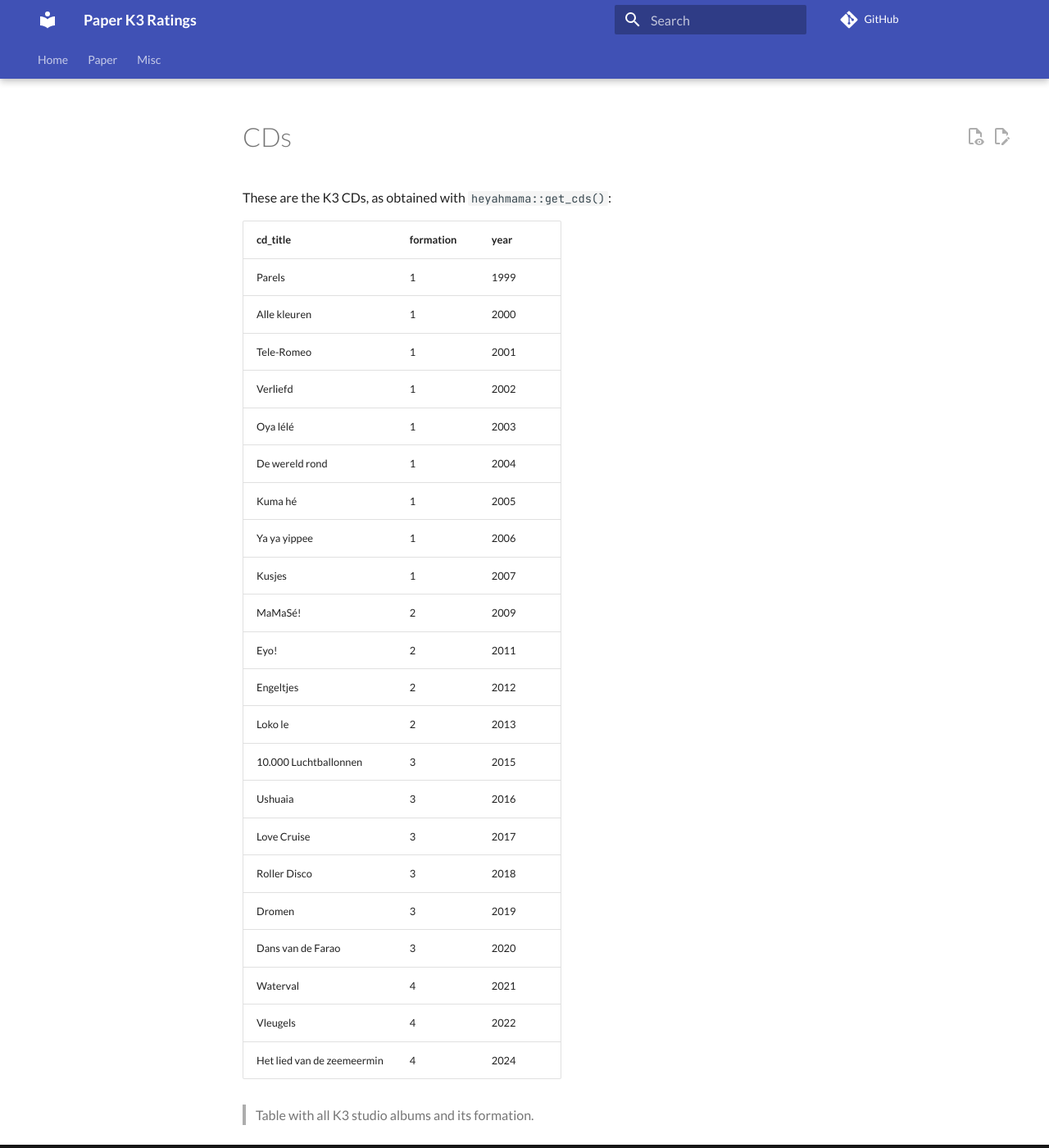
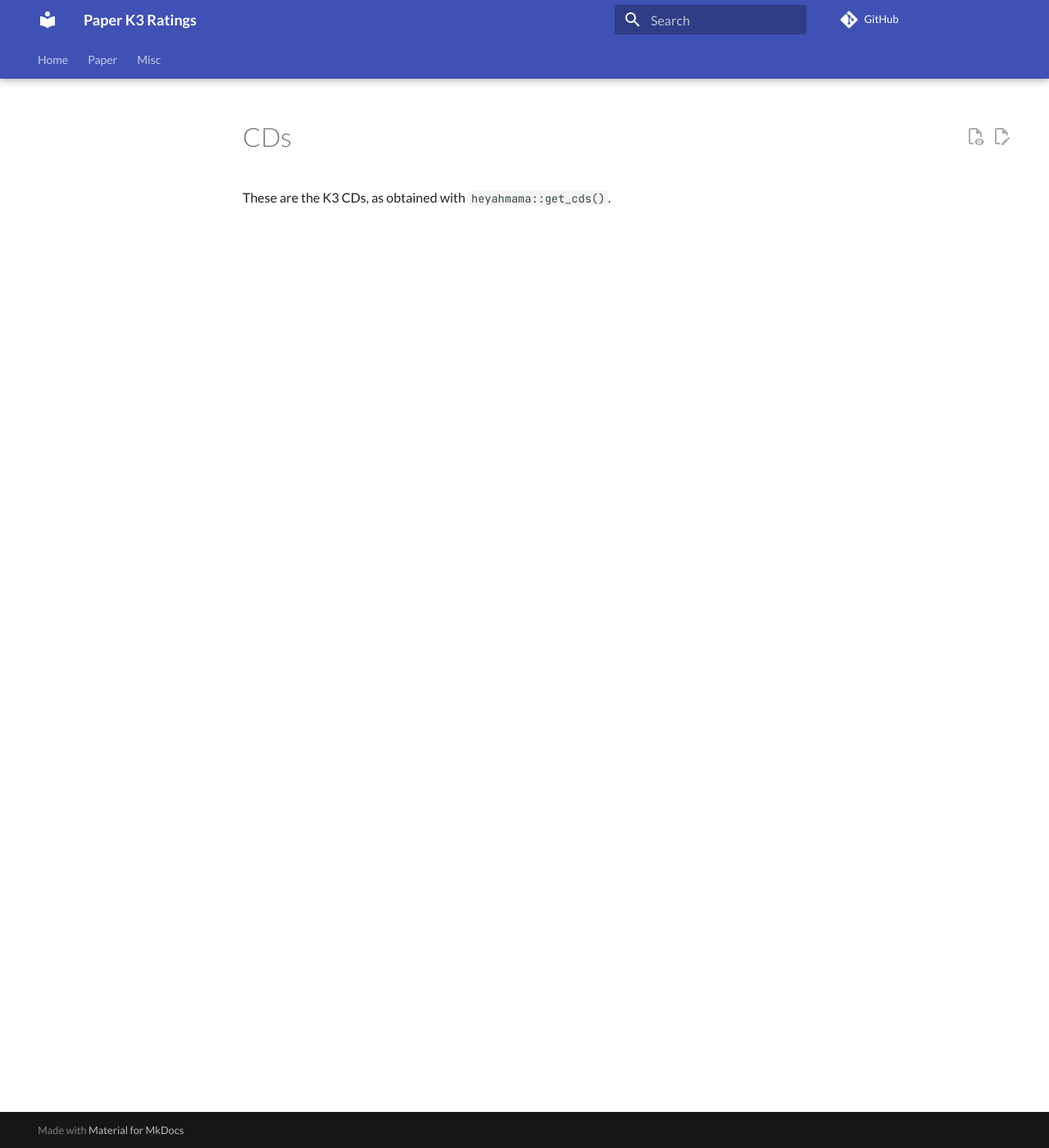
Before and after one commit to richelbilderbeek/paper_k3_ratings, an MkDocs documentation site: the page built from docs/cds.md, in a window 1280 px wide and 1400 px high. Shown: the whole window at 82% size. Built offline with MkDocs 1.6.1 and Material for MkDocs 9.7.7, drawn with Linux system fonts in a browser that asks for light colours; comment, search, counter and statistics services are not loaded.

Commit message:
Do not list everything yet

```diff
--- a/docs/cds.md
+++ b/docs/cds.md
@@ -1,31 +1,3 @@
 # CDs
 
-These are the K3 CDs, as obtained with `heyahmama::get_cds()`:
-
-
-cd_title                   | formation| year
----------------------------|----------|-----
-Parels                     |         1| 1999
-Alle kleuren               |         1| 2000
-Tele-Romeo                 |         1| 2001
-Verliefd                   |         1| 2002
-Oya lélé                   |         1| 2003
-De wereld rond             |         1| 2004
-Kuma hé                    |         1| 2005
-Ya ya yippee               |         1| 2006
-Kusjes                     |         1| 2007
-MaMaSé!                    |         2| 2009
-Eyo!                       |         2| 2011
-Engeltjes                  |         2| 2012
-Loko le                    |         2| 2013
-10.000 Luchtballonnen      |         3| 2015
-Ushuaia                    |         3| 2016
-Love Cruise                |         3| 2017
-Roller Disco               |         3| 2018
-Dromen                     |         3| 2019
-Dans van de Farao          |         3| 2020
-Waterval                   |         4| 2021
-Vleugels                   |         4| 2022
-Het lied van de zeemeermin |         4| 2024
-
-> Table with all K3 studio albums and its formation.
+These are the K3 CDs, as obtained with `heyahmama::get_cds()`.
```
Also changed, not shown: docs/ratings.md (+0 -7 lines).
